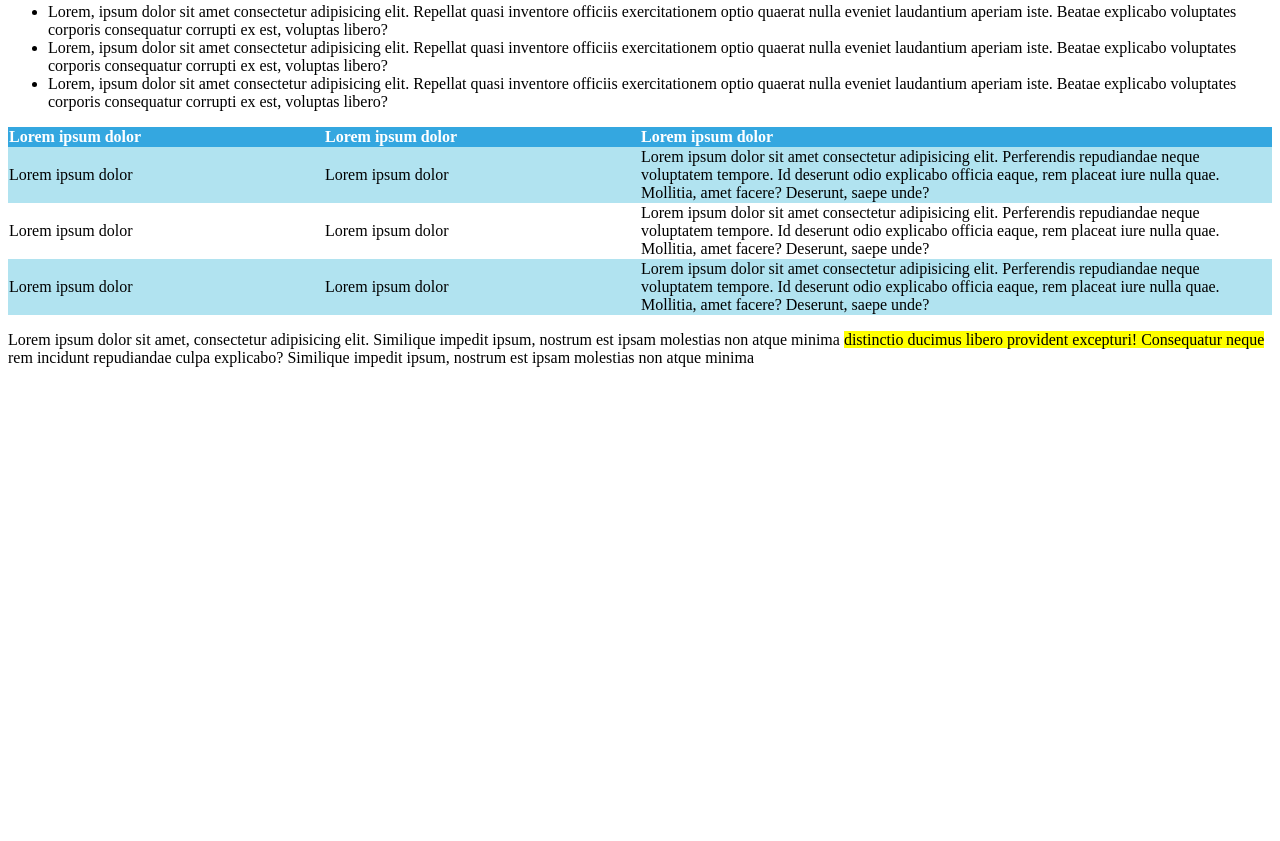
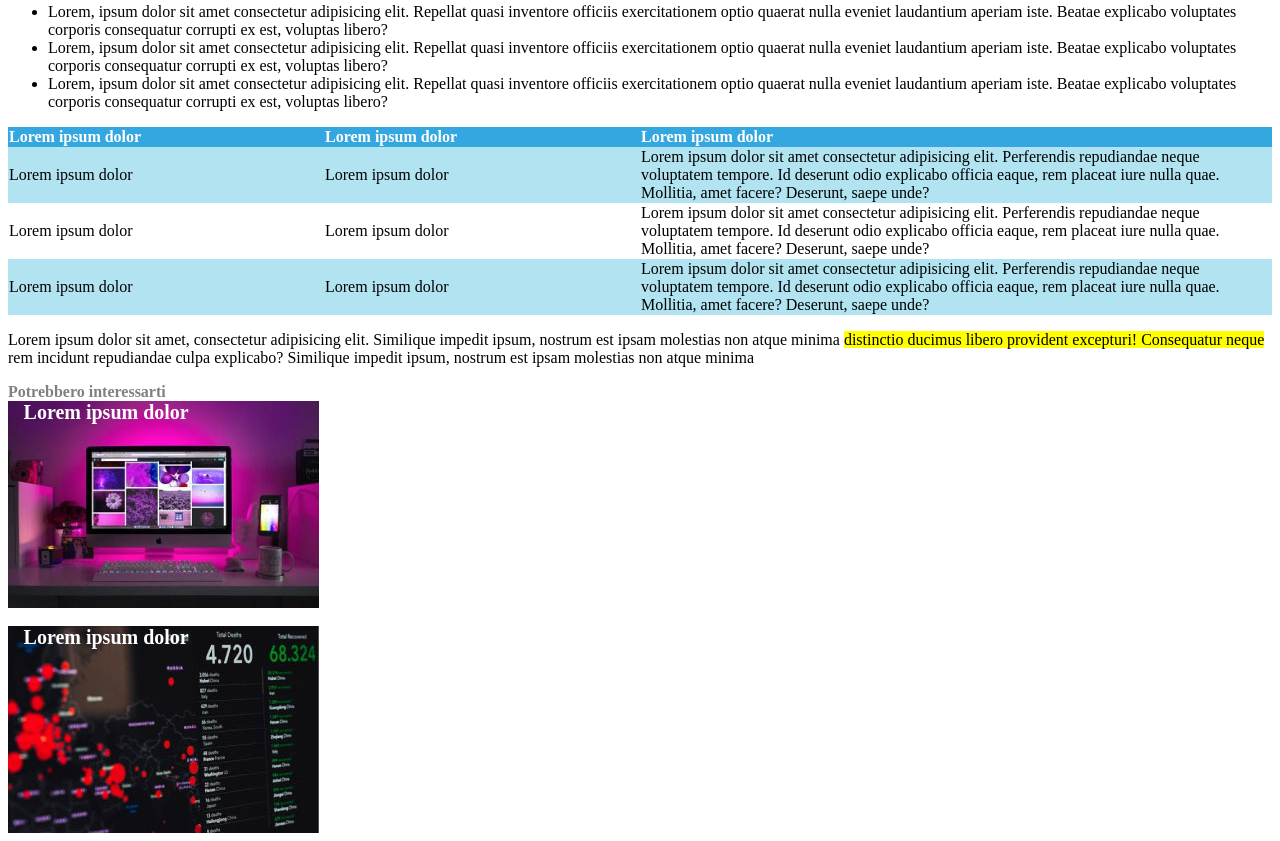
Before and after one commit to GabrieleRizzo19/html-css-booleaner, a plain HTML site: page index.html in a window 1280 px wide. Shown: the part 687-1528 px from the top of the page. Before the commit the page ends 1070 px from the top, so only its background shows below. Drawn offline with Linux system fonts and the light colour scheme.

Commit message:
Aggiunto footer

```diff
--- a/css/style1.css
+++ b/css/style1.css
@@ -50,3 +50,29 @@ thead{
 #color-row{
     background-color: #b1e3f0;
 }
+
+#interest{
+    font-weight: bold;
+}
+
+.foto{
+    width: 311px;
+    height: 207px;
+    color: white;
+    font-size: 20px;
+    font-weight: bold;
+}
+
+#photo1{
+    background-image: url(../img/monitor.jpg);
+}
+
+#photo2{
+    background-image: url(../img/graph.jpg);
+}
+
+.photo-title{
+    margin-left: 5%;
+    margin-top: 25%;
+
+}
--- a/index.html
+++ b/index.html
@@ -76,7 +76,11 @@
         </main>
 
         <footer>
+            <span class="grey" id="interest">Potrebbero interessarti</span>
 
+            <div class="foto" id="photo1"><span class="photo-title" >Lorem ipsum dolor</span></div>
+            <br>
+            <div class="foto" id="photo2"><span class="photo-title" >Lorem ipsum dolor</span></div>
         </footer>
     </body>
 </html>
```
